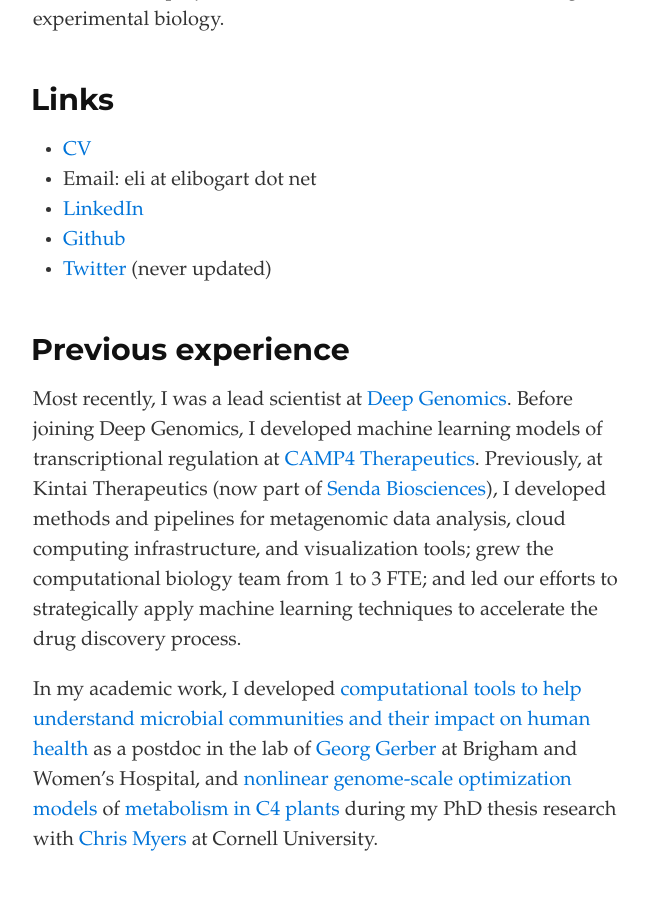
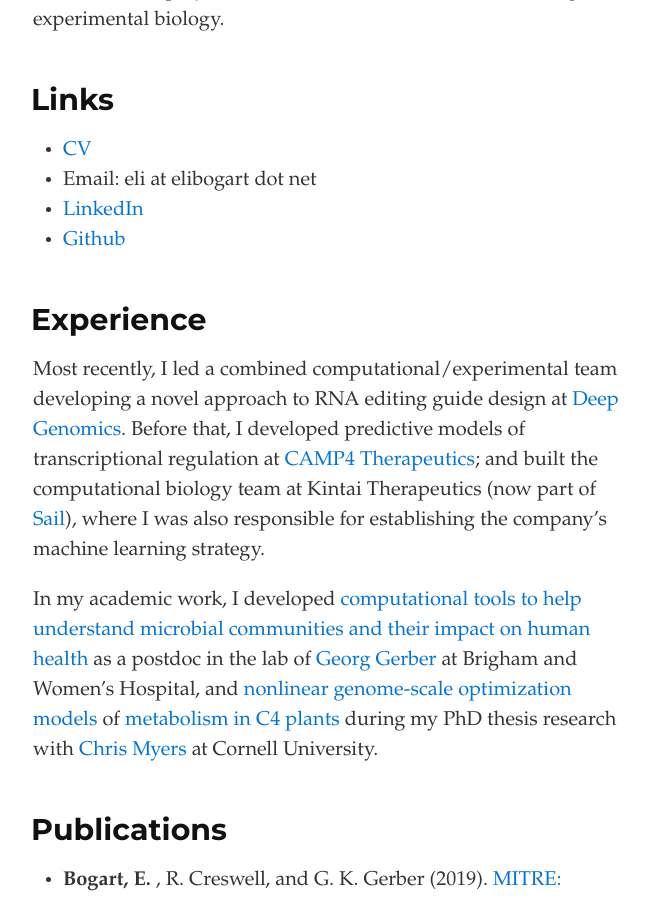
Before and after one commit to ebogart/ebogart.github.io, a Jekyll site: the page built from index.md, in a window 1280 px wide and 900 px high, scrolled down 245 px. Shown: the whole window, without its empty margins (307-956 px from the left). Built offline with Jekyll 4.4.1, drawn with Linux system fonts in a browser that asks for light colours.

Commit message:
January 2025 updates

```diff
--- a/index.md
+++ b/index.md
@@ -10,20 +10,17 @@ I lead research projects at the intersection of machine learning and experimenta
 * Email: eli at elibogart dot net
 * [LinkedIn](http://www.linkedin.com/in/eli-bogart-7689b698)
 * [Github](http://github.com/ebogart)
-* [Twitter](http://twitter.com/eli_bogart) (never updated)
 
-## Previous experience
+## Experience
 
-Most recently, I was a lead scientist at [Deep Genomics](https://deepgenomics.com).
-Before joining Deep Genomics, I developed machine learning models of
-transcriptional regulation at [CAMP4 Therapeutics](https://camp4tx.com).
-Previously, at Kintai Therapeutics (now part of
-[Senda Biosciences](https://sendabiosciences.com)), I
-developed methods and pipelines for metagenomic data analysis, cloud
-computing infrastructure, and visualization tools; grew the
-computational biology team from 1 to 3 FTE; and led our efforts to
-strategically apply machine learning techniques to accelerate the drug
-discovery process.
+Most recently, I led a combined computational/experimental team
+developing a novel approach to RNA editing guide design at [Deep
+Genomics](https://deepgenomics.com). Before that, I developed
+predictive models of transcriptional regulation at [CAMP4
+Therapeutics](https://camp4tx.com); and built the computational
+biology team at Kintai Therapeutics (now part of
+[Sail](https://www.sail.bio)), where I was also responsible for
+establishing the company's machine learning strategy.
 
 In my academic work, I developed [computational tools to help
 understand microbial communities and their impact on human
```
Also changed, not shown: 1 other file.
